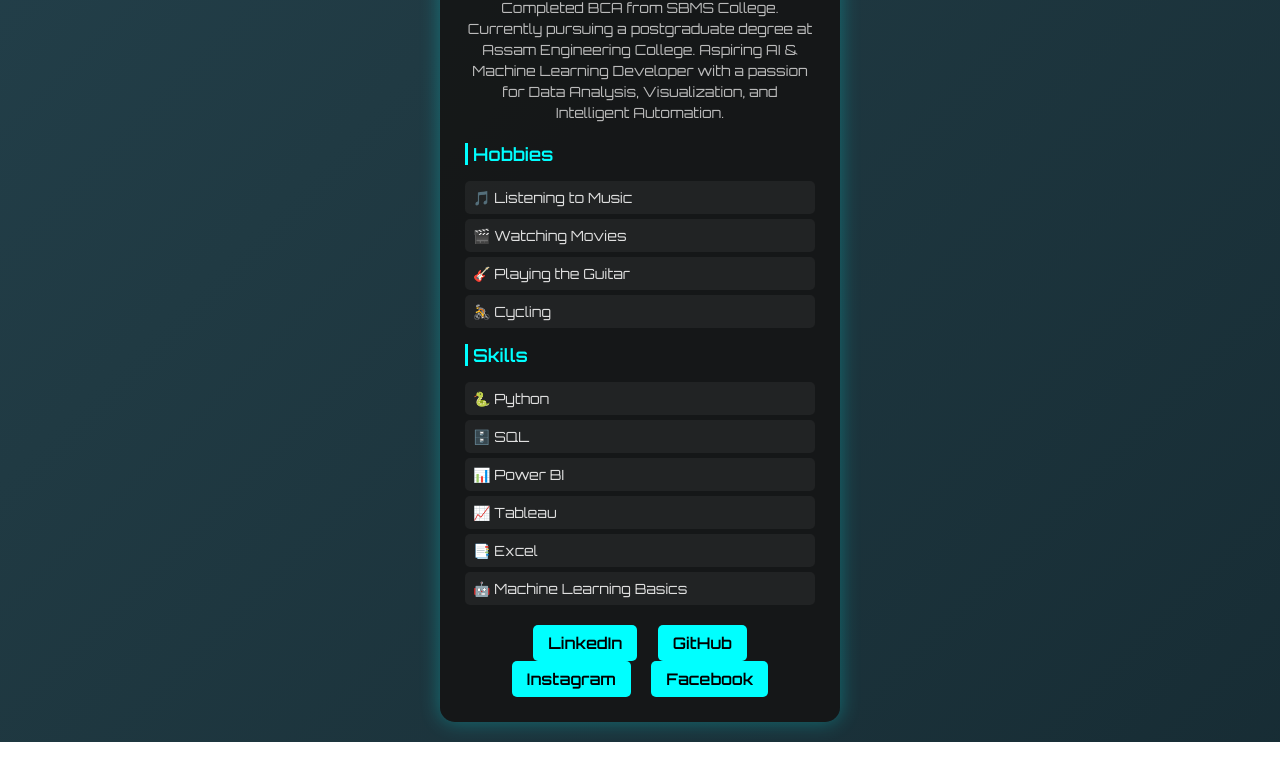
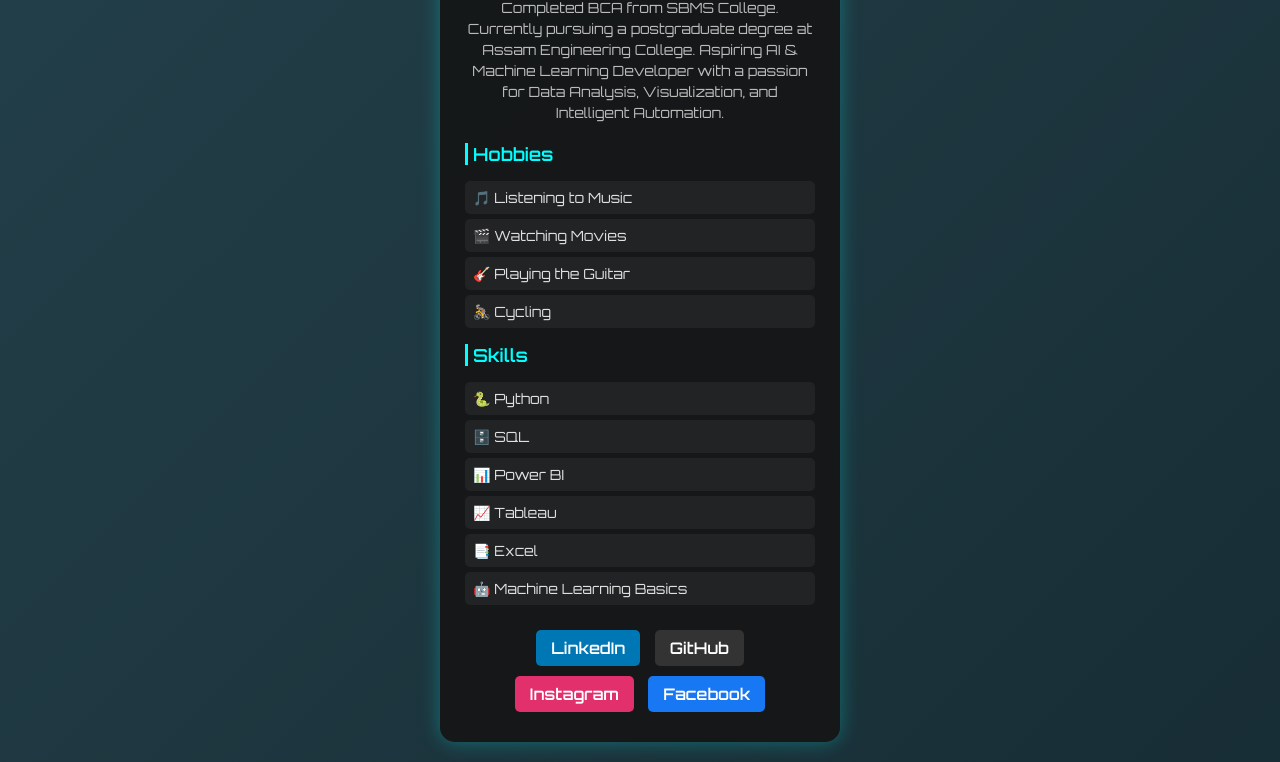
Before and after one commit to Pallab90/Portfolio, a plain HTML site: page index.html in a window 1280 px wide. Shown: the part 242-1004 px from the top of the page. Drawn offline with Linux system fonts and the light colour scheme.

Commit message:
Update style.css

```diff
--- a/style.css
+++ b/style.css
@@ -1,5 +1,6 @@
-/* Importing a futuristic font */
+/* Import futuristic font */
 @import url('https://fonts.googleapis.com/css2?family=Orbitron:wght@400;600&display=swap');
+
 body {
     font-family: 'Orbitron', sans-serif;
     background: linear-gradient(-45deg, #0f2027, #203a43, #2c5364, #0f2027);
@@ -10,10 +11,8 @@ body {
     display: flex;
     justify-content: center;
     color: #e0e0e0;
-    min-height: 100vh;
+    min-height: 100vh; /* Allows scrolling if content overflows */
 }
-
-/* This makes the card center horizontally but allows vertical scrolling */
 
 /* Tech glow card */
 .card {
@@ -87,26 +86,43 @@ ul li:hover {
     transform: translateX(5px);
 }
 
-/* Social links with glow */
+/* Social links */
 .social-links {
     margin-top: 20px;
 }
 
+/* Base button style */
 .social-links a {
     display: inline-block;
-    margin: 0 8px;
+    margin: 5px;
     text-decoration: none;
-    color: black;
-    background: cyan;
     padding: 8px 15px;
     border-radius: 5px;
     font-weight: bold;
     transition: box-shadow 0.3s ease, background 0.3s ease;
 }
 
+/* Platform-specific colors */
+.social-links a[href*="linkedin"] {
+    background: #0077b5;
+    color: white;
+}
+.social-links a[href*="github"] {
+    background: #333;
+    color: white;
+}
+.social-links a[href*="instagram"] {
+    background: #e1306c;
+    color: white;
+}
+.social-links a[href*="facebook"] {
+    background: #1877f2;
+    color: white;
+}
+
+/* Hover glow for all */
 .social-links a:hover {
-    background: #00cccc;
-    box-shadow: 0 0 15px cyan;
+    box-shadow: 0 0 15px currentColor;
 }
 
 /* Keyframes */
```
